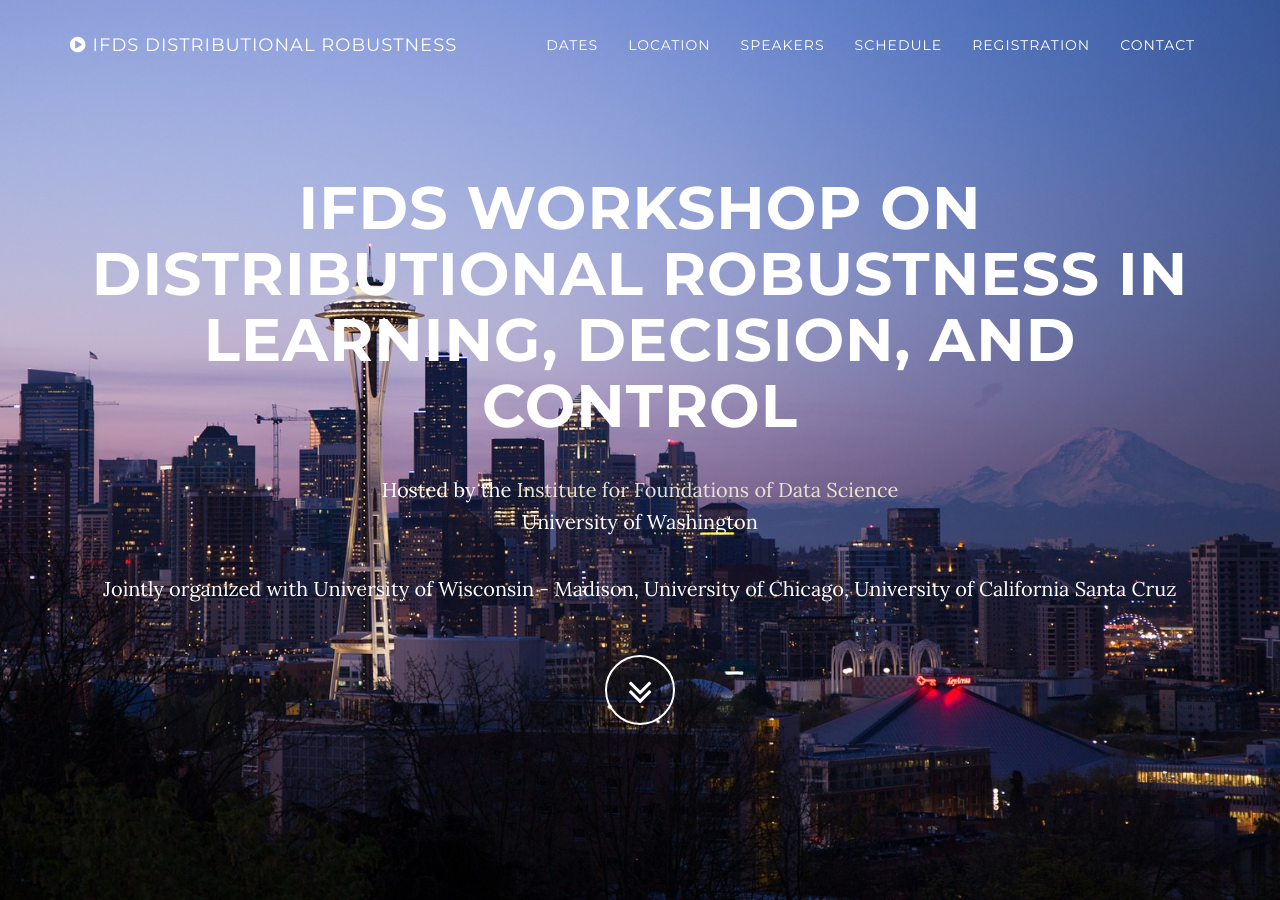
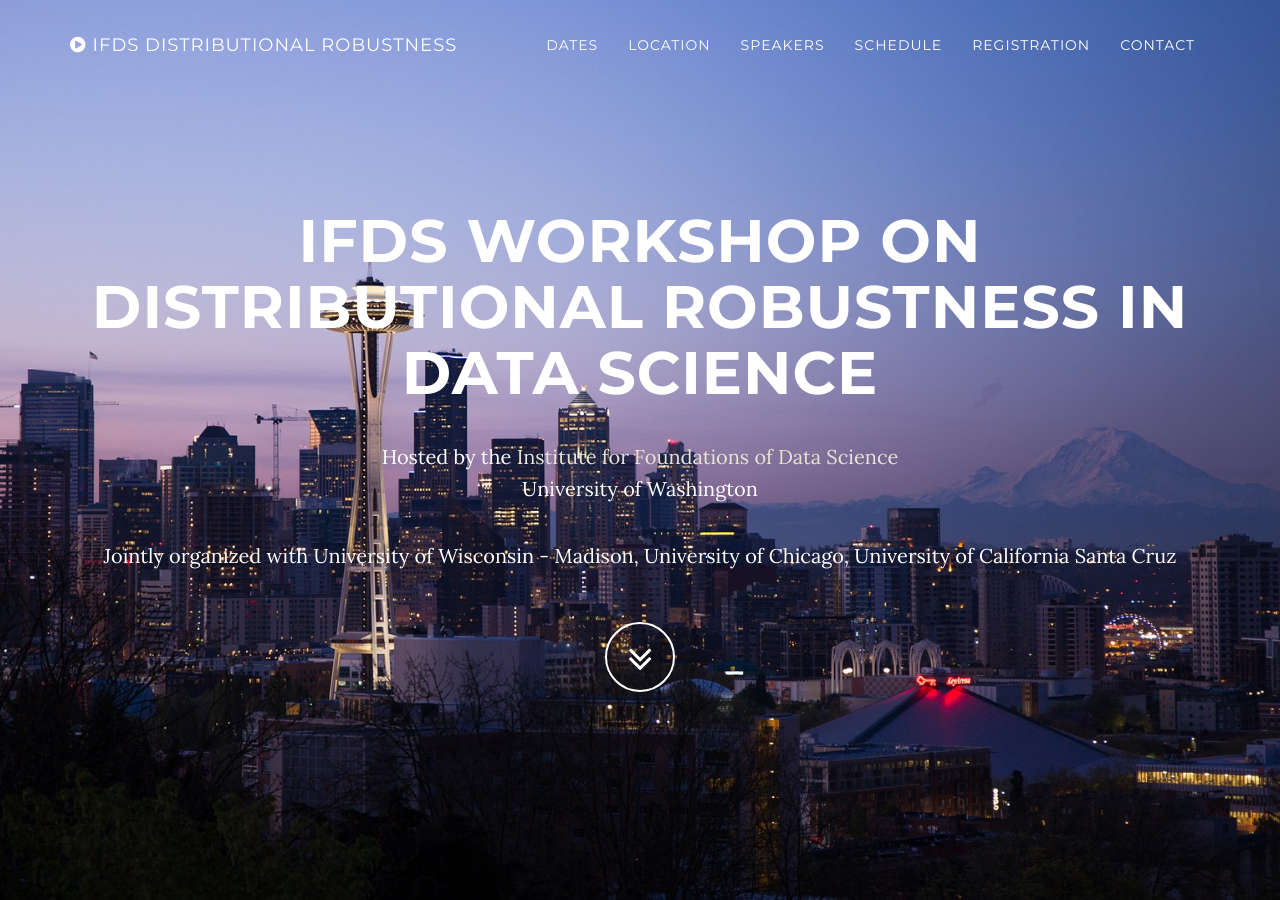
Before and after one commit to kgjamieson/ifds-workshop-2025, a Jekyll site: the page built from index.html, in a window 1280 px wide and 900 px high. Built offline with Jekyll 4.4.1, drawn with Linux system fonts in a browser that asks for light colours; grey boxes are pictures that could not be loaded.

Commit message:
Update header.html

```diff
--- a/_includes/header.html
+++ b/_includes/header.html
@@ -4,7 +4,7 @@
             <div class="container text-center">
                 <div class="row">
                     <div class="col-md-12">
-                        <h3 class="brand-heading">IFDS Workshop on Distributional Robustness in Learning, Decision, and Control</h3>
+                        <h3 class="brand-heading">IFDS Workshop on Distributional Robustness in Data Science</h3>
 
                         <p> Hosted by the <a href="https://ifds.info//">Institute for Foundations of Data Science</a> <br> University of Washington</p>
 
```
